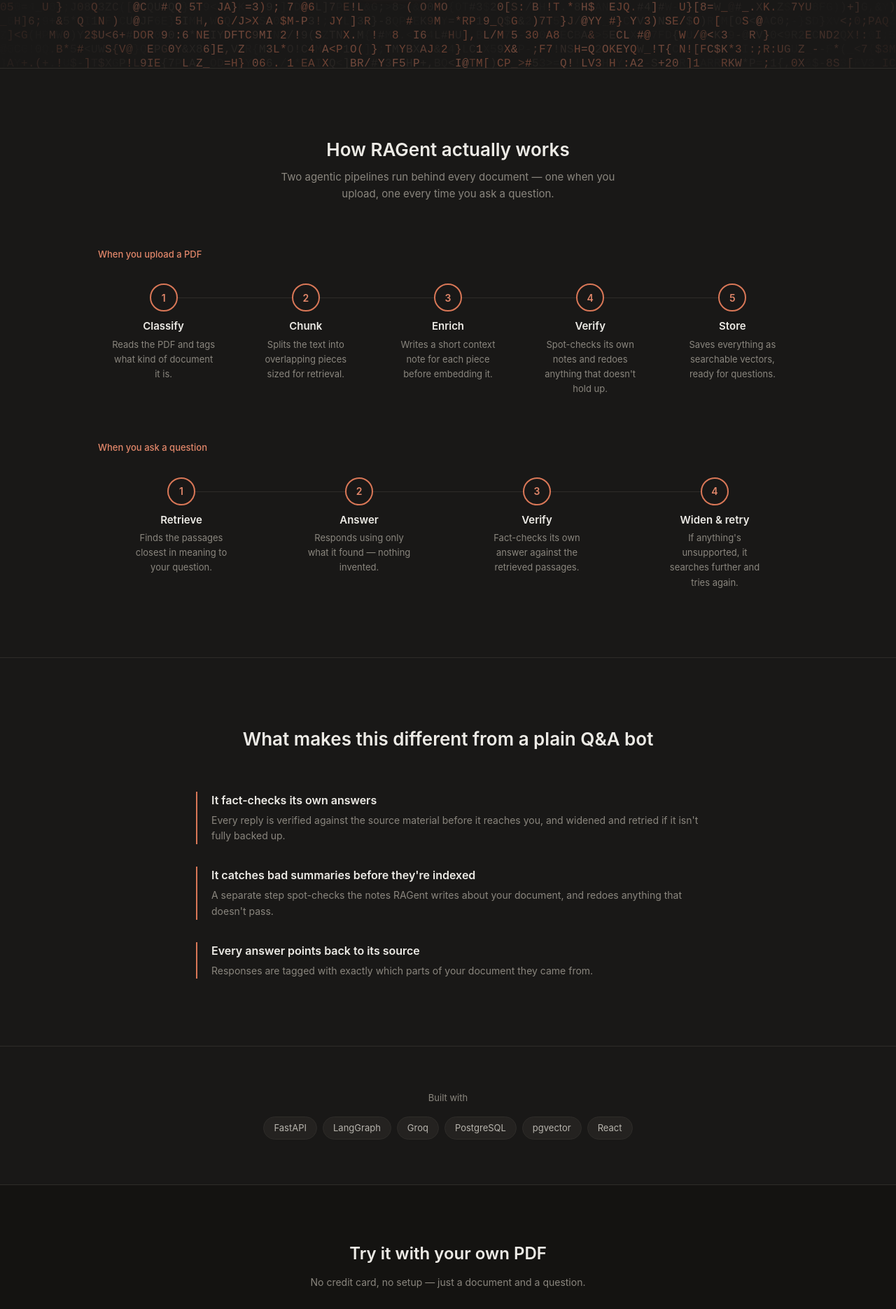
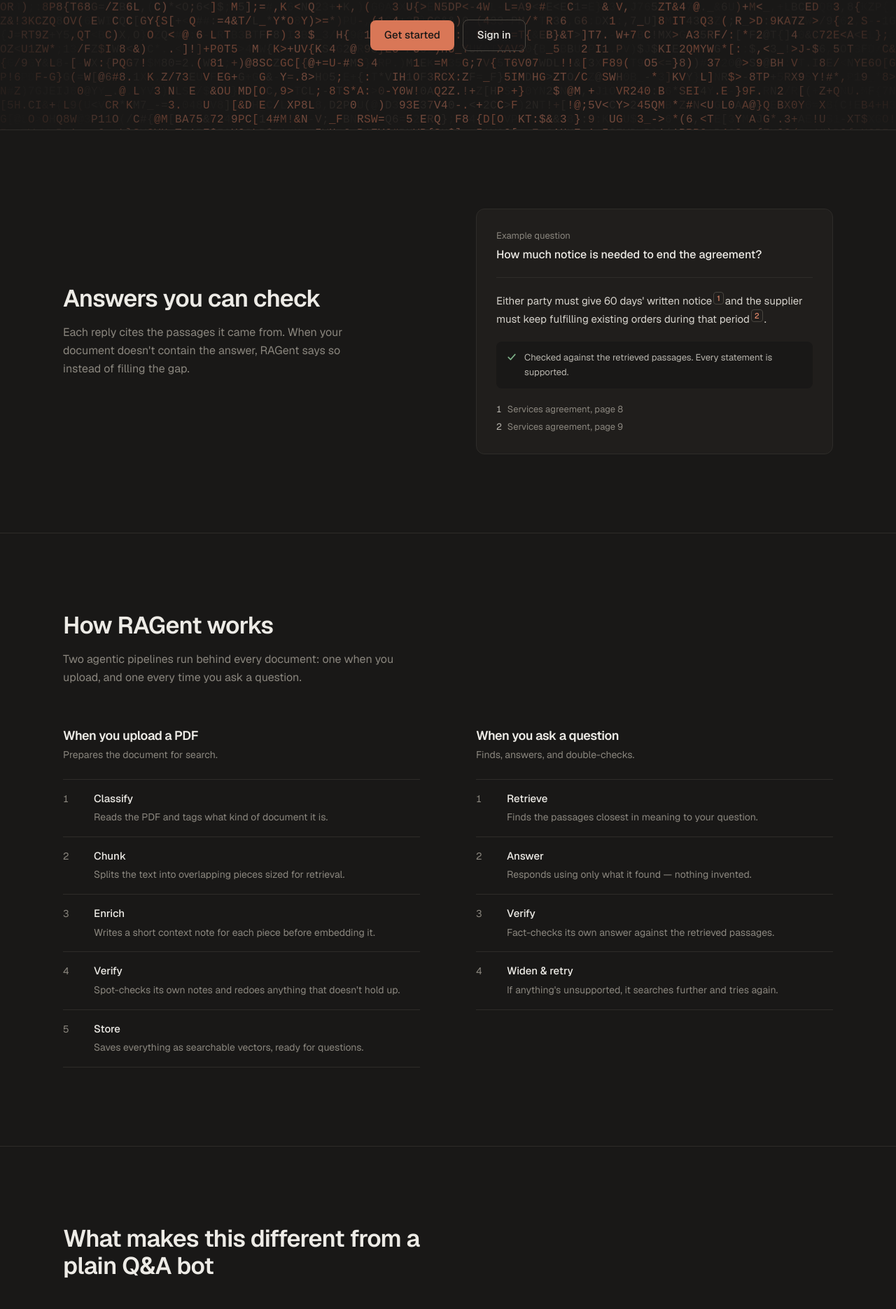
Before and after one commit to chinmaye5/RAGent, a React (Vite) app in the folder frontend/: page / in a window 1280 px wide. Shown: the part 563-2433 px from the top of the page at 70% size. Built offline with nearby package versions, Linux system fonts and the light colour scheme.

Commit message:
added github actions for CI and minor ui updates in homepage.jsx

```diff
--- a/frontend/src/pages/Home.jsx
+++ b/frontend/src/pages/Home.jsx
@@ -38,33 +38,93 @@
 
 const stack = ["FastAPI", "LangGraph", "Groq", "PostgreSQL", "pgvector", "React"];
 
-function PipelineFlow({ steps }) {
-    // Tailwind's compiler needs literal class strings, not a runtime-built one like
-    // `md:grid-cols-${steps.length}` — so the two options are spelled out explicitly.
-    const gridColsClass = steps.length === 5 ? "md:grid-cols-5" : "md:grid-cols-4";
+/* Shared button styles so every CTA on the page looks identical */
+const btnPrimary =
+    "inline-flex items-center justify-center rounded-lg bg-[#D97757] px-5 py-2.5 text-[15px] font-medium text-[#191817] " +
+    "transition-colors hover:bg-[#E2876A] focus-visible:outline focus-visible:outline-2 focus-visible:outline-offset-2 focus-visible:outline-[#E2876A]";
 
+const btnSecondary =
+    "inline-flex items-center justify-center rounded-lg border border-[#4A4640] bg-[#191817]/70 px-5 py-2.5 text-[15px] font-medium text-[#EDEBE6] " +
+    "transition-colors hover:border-[#6B665E] hover:bg-[#242220] focus-visible:outline focus-visible:outline-2 focus-visible:outline-offset-2 focus-visible:outline-[#E2876A]";
+
+function StepList({ title, subtitle, steps }) {
     return (
-        <div className="relative mt-8">
-            <div
-                className="hidden md:block absolute top-5 h-px bg-[#2E2C29]"
-                style={{ left: `${100 / steps.length / 2}%`, right: `${100 / steps.length / 2}%` }}
-            />
-            <div className={`relative z-10 grid grid-cols-1 ${gridColsClass} gap-8 md:gap-4`}>
+        <div>
+            <h3 className="text-[18px] font-semibold tracking-tight text-[#EDEBE6]">{title}</h3>
+            <p className="mt-1 text-[14px] text-[#8A867E]">{subtitle}</p>
+            <ol className="mt-6 border-t border-[#2E2C29]">
                 {steps.map((step, i) => (
-                    <div key={i} className="flex md:flex-col items-start md:items-center gap-3 md:gap-2.5 md:text-center">
-                        <div className="w-10 h-10 rounded-full bg-[#191817] border-2 border-[#D97757] flex items-center justify-center text-[#E2876A] text-[14px] font-semibold flex-shrink-0">
-                            {i + 1}
+                    <li
+                        key={step.title}
+                        className="grid grid-cols-[2rem_1fr] gap-x-3 border-b border-[#2E2C29] py-4"
+                    >
+                        <span className="pt-px text-[14px] tabular-nums text-[#8A867E]">{i + 1}</span>
+                        <div>
+                            <p className="text-[15px] font-medium text-[#EDEBE6]">{step.title}</p>
+                            <p className="mt-1 text-[14px] leading-relaxed text-[#8A867E]">{step.description}</p>
                         </div>
-                        <div>
-                            <h4 className="text-[15px] font-semibold text-[#EDEBE6] mb-1">{step.title}</h4>
-                            <p className="text-[13px] text-[#8A867E] leading-relaxed md:max-w-[150px] mx-auto">
-                                {step.description}
+                    </li>
+                ))}
+            </ol>
+        </div>
+    );
+}
+
+function Cite({ n }) {
+    return (
+        <sup className="mx-0.5 rounded border border-[#4A4640] px-1 py-px text-[11px] font-medium text-[#E2876A]">
+            {n}
+        </sup>
+    );
+}
+
+function AnswerExample() {
+    return (
+        <figure
+            className="rounded-xl border border-[#2E2C29] bg-[#201E1C] p-6 md:p-7"
+            aria-label="Example of a RAGent answer"
+        >
+            <p className="text-[13px] text-[#8A867E]">Example question</p>
+            <p className="mt-1.5 text-[16px] font-medium text-[#EDEBE6]">
+                How much notice is needed to end the agreement?
+            </p>
+
+            <div className="my-5 border-t border-[#2E2C29]" />
+
+            <p className="text-[15px] leading-[1.7] text-[#D6D3CC]">
+                Either party must give 60 days' written notice
+                <Cite n="1" />
+                and the supplier must keep fulfilling existing orders during that period
+                <Cite n="2" />.
+            </p>
+
+            <div className="mt-5 flex items-start gap-2.5 rounded-lg bg-[#191817] px-3.5 py-3">
+                <svg
+                    className="mt-0.5 h-4 w-4 flex-shrink-0 text-[#7FB38A]"
+                    viewBox="0 0 20 20"
+                    fill="none"
+                    stroke="currentColor"
+                    strokeWidth="2"
+                    strokeLinecap="round"
+                    strokeLinejoin="round"
+                    aria-hidden="true"
+                >
+                    <path d="M4 10.5l4 4 8-9" />
+                </svg>
+                <p className="text-[13px] leading-relaxed text-[#B8B5AE]">
+                    Checked against the retrieved passages. Every statement is supported.
                 </p>
             </div>
-                    </div>
-                ))}
-            </div>
-        </div>
+
+            <figcaption className="mt-5 space-y-1.5 text-[13px] text-[#8A867E]">
+                <p>
+                    <span className="mr-2 tabular-nums text-[#B8B5AE]">1</span>Services agreement, page 8
+                </p>
+                <p>
+                    <span className="mr-2 tabular-nums text-[#B8B5AE]">2</span>Services agreement, page 9
+                </p>
+            </figcaption>
+        </figure>
     );
 }
 
@@ -82,12 +142,8 @@
 
     if (user) {
         return (
-            <div className="flex items-center justify-center gap-4">
-                <Link
-                    to="/chat"
-                    className="bg-[#D97757] text-white px-7 py-3 rounded-xl text-[15px] font-semibold
-                             hover:bg-[#C4653F] transition-all transform hover:-translate-y-0.5 shadow-lg shadow-[#D97757]/30"
-                >
+            <div className="flex items-center justify-center gap-3">
+                <Link to="/chat" className={btnPrimary}>
                     Open Chat
                 </Link>
             </div>
@@ -95,19 +151,11 @@
     }
 
     return (
-        <div className="flex items-center justify-center gap-4">
-            <Link
-                to="/register"
-                className="bg-[#D97757] text-white px-7 py-3 rounded-xl text-[15px] font-semibold
-                         hover:bg-[#C4653F] transition-all transform hover:-translate-y-0.5 shadow-lg shadow-[#D97757]/30"
-            >
+        <div className="flex items-center justify-center gap-3">
+            <Link to="/register" className={btnPrimary}>
                 Get started
             </Link>
-            <Link
-                to="/login"
-                className="border-2 border-[#3D3A36] bg-[#191817]/80 text-[#FFFFFF] px-7 py-3 rounded-xl text-[15px]
-                         font-semibold hover:bg-[#242220] hover:border-[#E2876A]/40 transition-all transform hover:-translate-y-0.5 shadow-md"
-            >
+            <Link to="/login" className={btnSecondary}>
                 Sign in
             </Link>
         </div>
@@ -116,10 +164,12 @@
 
 function Home() {
     return (
-        <div className="bg-[#191817] min-h-screen">
+        <div className="ragent-home min-h-screen bg-[#191817] text-[#EDEBE6] antialiased">
             <style>{`
+        @import url('https://fonts.googleapis.com/css2?family=Geist:wght@400;500;600&display=swap');
+        .ragent-home { font-family: 'Geist', system-ui, -apple-system, 'Segoe UI', Roboto, sans-serif; }
         @keyframes heroIn {
-          from { opacity: 0; transform: translateY(14px); }
+          from { opacity: 0; transform: translateY(10px); }
           to { opacity: 1; transform: translateY(0); }
         }
       `}</style>
@@ -127,8 +177,9 @@
             {/* Nav */}
             <Navbar />
 
+            <main>
                 {/* Hero */}
-            <section className="relative px-6 pt-24 pb-20 md:pt-32 md:pb-28 overflow-hidden min-h-[520px] flex items-center justify-center">
+                <section className="relative flex min-h-[520px] items-center justify-center overflow-hidden px-6 pt-24 pb-20 md:pt-32 md:pb-28">
                     <div className="absolute inset-0 z-0">
                         <LetterGlitch
                             glitchColors={['#D97757', '#E2876A', '#3A3430', '#252321']}
@@ -140,14 +191,12 @@
                         />
                     </div>
 
-                <div
-                    className="relative z-10 max-w-[700px] mx-auto text-center [animation:heroIn_0.6s_ease-out] motion-reduce:[animation:none]"
-                >
-                    <h1 className="text-[36px] md:text-[48px] font-bold text-[#FFFFFF] leading-[1.15] mb-5 tracking-tight drop-shadow-[0_4px_12px_rgba(0,0,0,0.9)]">
-                        Ask your documents anything. <br className="hidden sm:inline" />
-                        <span className="text-[#E2876A]">Get answers that check themselves.</span>
+                    <div className="relative z-10 mx-auto max-w-[720px] text-center [animation:heroIn_0.6s_ease-out] motion-reduce:[animation:none]">
+                        <h1 className="mb-6 text-[38px] font-semibold leading-[1.08] tracking-[-0.03em] text-white md:text-[58px] [text-shadow:0_2px_24px_rgba(0,0,0,0.85)]">
+                            Ask your documents anything.
+                            <br className="hidden sm:inline" /> Get answers that check themselves.
                         </h1>
-                    <p className="text-[16px] md:text-[17px] font-semibold text-[#FFFFFF] leading-relaxed mb-9 max-w-[580px] mx-auto drop-shadow-[0_2px_8px_rgba(0,0,0,0.9)]">
+                        <p className="mx-auto mb-9 max-w-[560px] text-[16px] leading-relaxed text-[#EDEBE6] md:text-[18px] [text-shadow:0_1px_12px_rgba(0,0,0,0.9)]">
                             Upload a PDF and RAGent reads it, retrieves the passages that matter, and verifies its own
                             answer against them before replying — so it tells you when it doesn't know, instead of
                             guessing.
@@ -156,92 +205,104 @@
                     </div>
                 </section>
 
+                {/* Example answer */}
+                <section className="border-t border-[#2E2C29] px-6 py-20 md:py-28">
+                    <div className="mx-auto grid max-w-[1100px] items-center gap-12 md:grid-cols-2 md:gap-20">
+                        <div>
+                            <h2 className="text-[28px] font-semibold leading-[1.15] tracking-[-0.02em] md:text-[34px]">
+                                Answers you can check
+                            </h2>
+                            <p className="mt-4 max-w-[440px] text-[16px] leading-relaxed text-[#8A867E]">
+                                Each reply cites the passages it came from. When your document doesn't contain the
+                                answer, RAGent says so instead of filling the gap.
+                            </p>
+                        </div>
+                        <AnswerExample />
+                    </div>
+                </section>
+
                 {/* How it works */}
-            <section className="px-6 py-20 md:py-24 border-t border-[#2E2C29]">
-                <div className="max-w-[1000px] mx-auto">
-                    <h2 className="text-[26px] font-semibold text-[#EDEBE6] text-center mb-2">
-                        How RAGent actually works
+                <section className="border-t border-[#2E2C29] px-6 py-20 md:py-28">
+                    <div className="mx-auto max-w-[1100px]">
+                        <h2 className="text-[28px] font-semibold leading-[1.15] tracking-[-0.02em] md:text-[34px]">
+                            How RAGent works
                         </h2>
-                    <p className="text-[15px] text-[#8A867E] text-center mb-16 max-w-[480px] mx-auto leading-relaxed">
-                        Two agentic pipelines run behind every document — one when you upload, one every time you ask
-                        a question.
+                        <p className="mt-4 max-w-[520px] text-[16px] leading-relaxed text-[#8A867E]">
+                            Two agentic pipelines run behind every document: one when you upload, and one every time
+                            you ask a question.
                         </p>
 
-                    <div className="mb-16">
-                        <p className="text-[13px] font-medium text-[#E2876A] mb-1">When you upload a PDF</p>
-                        <PipelineFlow steps={ingestionSteps} />
-                    </div>
-
-                    <div>
-                        <p className="text-[13px] font-medium text-[#E2876A] mb-1">When you ask a question</p>
-                        <PipelineFlow steps={retrievalSteps} />
+                        <div className="mt-14 grid gap-14 md:grid-cols-2 md:gap-20">
+                            <StepList
+                                title="When you upload a PDF"
+                                subtitle="Prepares the document for search."
+                                steps={ingestionSteps}
+                            />
+                            <StepList
+                                title="When you ask a question"
+                                subtitle="Finds, answers, and double-checks."
+                                steps={retrievalSteps}
+                            />
                         </div>
                     </div>
                 </section>
 
                 {/* Differentiators */}
-            <section className="px-6 py-20 md:py-24 border-t border-[#2E2C29]">
-                <div className="max-w-[720px] mx-auto">
-                    <h2 className="text-[26px] font-semibold text-[#EDEBE6] text-center mb-14">
+                <section className="border-t border-[#2E2C29] px-6 py-20 md:py-28">
+                    <div className="mx-auto max-w-[1100px]">
+                        <h2 className="max-w-[560px] text-[28px] font-semibold leading-[1.15] tracking-[-0.02em] md:text-[34px]">
                             What makes this different from a plain Q&amp;A bot
                         </h2>
-                    <div className="flex flex-col gap-8">
-                        {differentiators.map((item, i) => (
-                            <div key={i} className="border-l-2 border-[#D97757] pl-5">
-                                <h3 className="text-[16px] font-semibold text-[#EDEBE6] mb-1.5">{item.title}</h3>
-                                <p className="text-[14px] text-[#8A867E] leading-relaxed">{item.description}</p>
+                        <div className="mt-14 grid gap-10 md:grid-cols-3 md:gap-12">
+                            {differentiators.map((item) => (
+                                <div key={item.title} className="border-t border-[#3D3A36] pt-5">
+                                    <h3 className="text-[16px] font-semibold text-[#EDEBE6]">{item.title}</h3>
+                                    <p className="mt-2 text-[14px] leading-relaxed text-[#8A867E]">
+                                        {item.description}
+                                    </p>
                                 </div>
                             ))}
                         </div>
                     </div>
                 </section>
 
-            {/* Tech stack */}
-            <section className="px-6 py-16 border-t border-[#2E2C29]">
-                <div className="max-w-[720px] mx-auto text-center">
-                    <p className="text-[13px] text-[#8A867E] mb-4">Built with</p>
-                    <div className="flex flex-wrap justify-center gap-2">
-                        {stack.map((tech) => (
-                            <span
-                                key={tech}
-                                className="text-[13px] text-[#B8B5AE] bg-[#242220] border border-[#2E2C29] rounded-full px-3.5 py-1.5"
-                            >
-                                {tech}
-                            </span>
-                        ))}
+                {/* Final CTA */}
+                <section className="border-t border-[#2E2C29] bg-[#141311] px-6 py-20 md:py-24">
+                    <div className="mx-auto flex max-w-[1100px] flex-col gap-8 md:flex-row md:items-center md:justify-between">
+                        <div>
+                            <h2 className="text-[26px] font-semibold tracking-[-0.02em] md:text-[30px]">
+                                Try it with your own PDF
+                            </h2>
+                            <p className="mt-2 text-[15px] text-[#8A867E]">
+                                No credit card, no setup. Just a document and a question.
+                            </p>
                         </div>
-                </div>
-            </section>
-
-            {/* Final CTA */}
-            <section className="px-6 py-20 bg-[#141311] border-t border-[#2E2C29]">
-                <div className="max-w-[480px] mx-auto text-center">
-                    <h2 className="text-[24px] font-semibold text-[#EDEBE6] mb-3">Try it with your own PDF</h2>
-                    <p className="text-[14px] text-[#8A867E] mb-7 leading-relaxed">
-                        No credit card, no setup — just a document and a question.
-                    </p>
-                    <Link
-                        to="/register"
-                        className="inline-block bg-[#D97757] text-white px-7 py-3 rounded-xl text-[14px] font-medium
-                       hover:bg-[#C4653F] transition-colors"
-                    >
+                        <Link to="/register" className={`${btnPrimary} self-start md:self-auto`}>
                             Get started
                         </Link>
                     </div>
                 </section>
+            </main>
 
             {/* Footer */}
-            <footer className="px-6 py-8 border-t border-[#2E2C29]">
-                <div className="max-w-[1100px] mx-auto flex items-center justify-between">
+            <footer className="border-t border-[#2E2C29] px-6 py-8">
+                <div className="mx-auto flex max-w-[1100px] flex-col gap-5 md:flex-row md:items-center md:justify-between">
                     <span className="text-[13px] text-[#8A867E]">Built by Chinmaye H.G</span>
+
+                    <ul className="flex flex-wrap gap-x-5 gap-y-1.5 text-[13px] text-[#8A867E]" aria-label="Built with">
+                        {stack.map((tech) => (
+                            <li key={tech}>{tech}</li>
+                        ))}
+                    </ul>
+
                     <a
                         href="https://github.com/chinmaye5/RAGent"
                         target="_blank"
                         rel="noopener noreferrer"
                         aria-label="View RAGent on GitHub"
-                        className="text-[#8A867E] hover:text-[#EDEBE6] transition-colors"
+                        className="text-[#8A867E] transition-colors hover:text-[#EDEBE6] focus-visible:outline focus-visible:outline-2 focus-visible:outline-offset-4 focus-visible:outline-[#E2876A]"
                     >
-                        <svg className="w-[17px] h-[17px]" fill="currentColor" viewBox="0 0 24 24">
+                        <svg className="h-[18px] w-[18px]" fill="currentColor" viewBox="0 0 24 24">
                             <path fillRule="evenodd" clipRule="evenodd" d="M12 2C6.477 2 2 6.484 2 12.017c0 4.425 2.865 8.18 6.839 9.504.5.092.682-.217.682-.483 0-.237-.008-.868-.013-1.703-2.782.605-3.369-1.343-3.369-1.343-.454-1.158-1.11-1.466-1.11-1.466-.908-.62.069-.608.069-.608 1.003.07 1.53 1.032 1.53 1.032.892 1.53 2.341 1.088 2.91.832.092-.647.35-1.088.636-1.338-2.22-.253-4.555-1.113-4.555-4.951 0-1.093.39-1.988 1.029-2.688-.103-.253-.446-1.272.098-2.65 0 0 .84-.27 2.75 1.026A9.564 9.564 0 0112 6.844c.85.004 1.705.115 2.504.337 1.909-1.296 2.747-1.027 2.747-1.027.546 1.379.202 2.398.1 2.651.64.7 1.028 1.595 1.028 2.688 0 3.848-2.339 4.695-4.566 4.943.359.309.678.92.678 1.855 0 1.338-.012 2.419-.012 2.747 0 .268.18.58.688.482A10.019 10.019 0 0022 12.017C22 6.484 17.522 2 12 2z" />
                         </svg>
                     </a>
```
Lines whose indentation alone changed are shown as unchanged.
